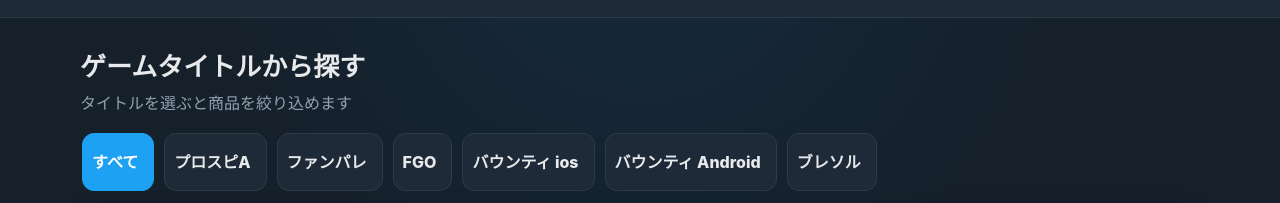
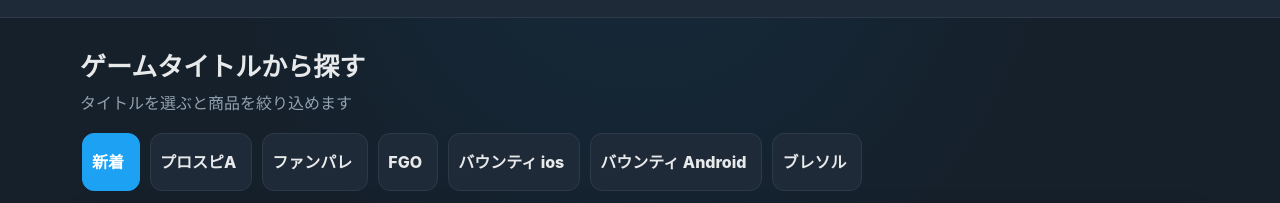
Before and after one commit to tools-A-tech/tools-a-accounts, a plain HTML site: page index.html in a window 1280 px wide. Shown: the part 87-290 px from the top of the page. Drawn offline with Linux system fonts and the light colour scheme; grey boxes are pictures that could not be loaded.

Commit message:
Update index.html

```diff
--- a/index.html
+++ b/index.html
@@ -424,7 +424,7 @@
 }
 
 function renderCategories() {
-  const items = [{ id: "all", name: "すべて", icon: "全" }, ...state.games];
+  const items = [{ id: "all", name: "新着", icon: "全" }, ...state.games];
   categoryBar.innerHTML = items.map(game => `
     <button class="category-button ${state.category === game.id ? "active" : ""}"
       type="button" data-category="${game.id}">
```
